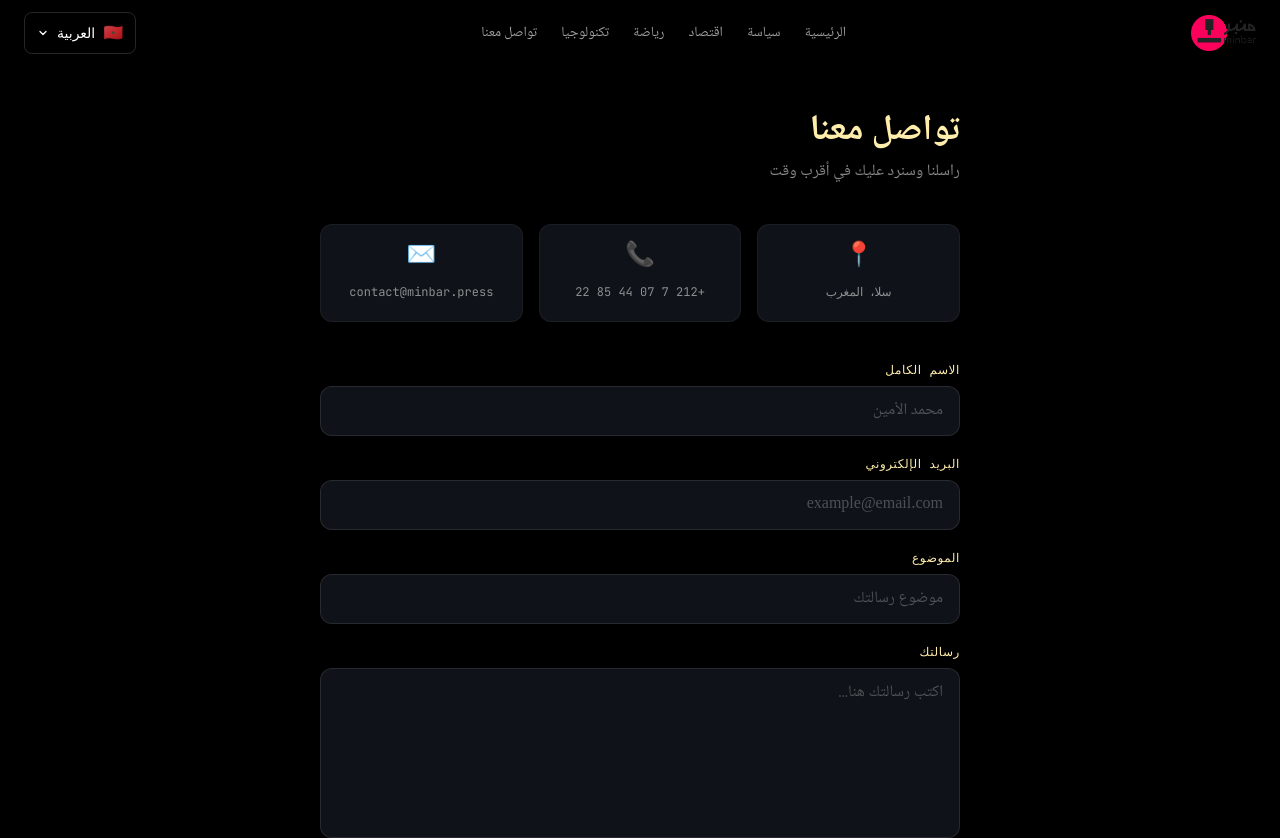
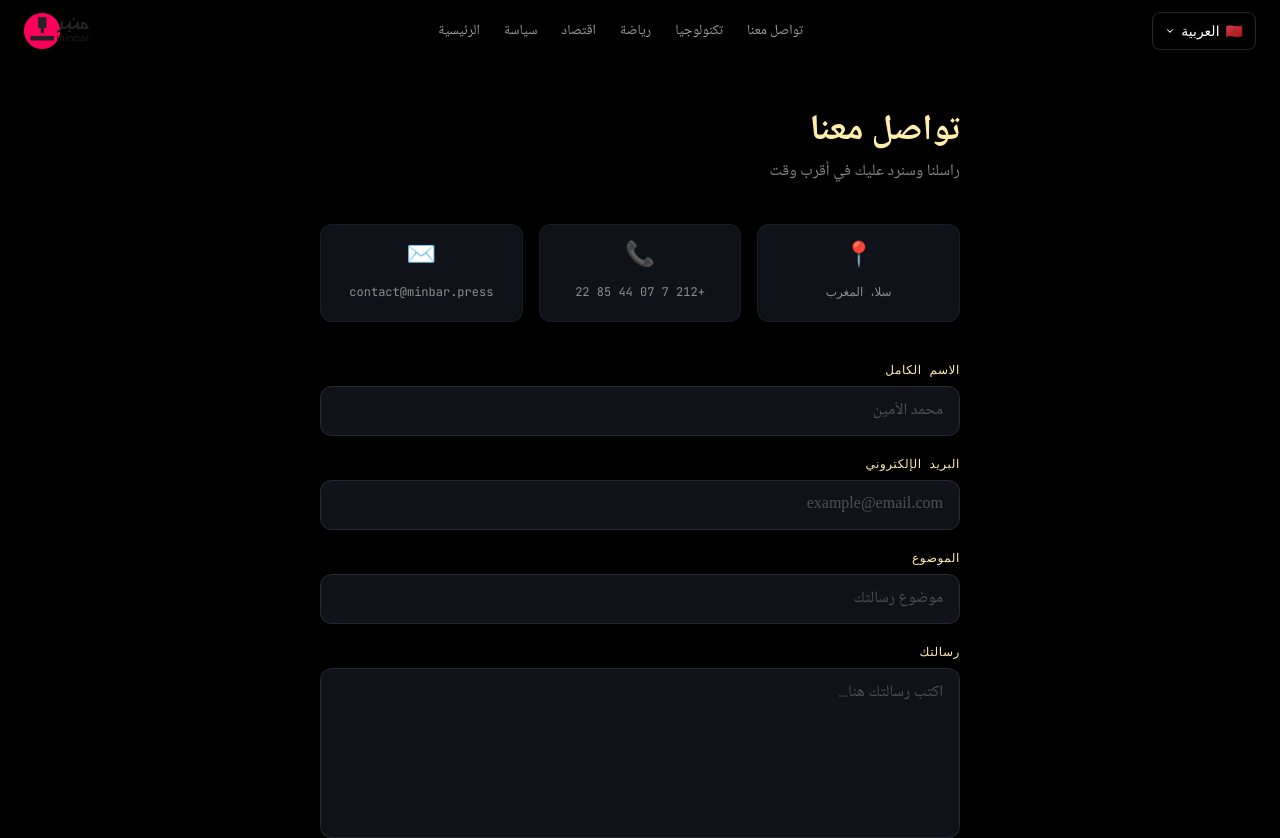
Before and after one commit to houssamelmalki-work/miinbar, a React (Create React App) app: page /contact in a window 1280 px wide. Shown: the top 838 px of the page. Built offline with nearby package versions, Linux system fonts and the light colour scheme; what tailwindcss-rtl would draw is missing.

Commit message:
Update: changement image et texte hero section

```diff
--- a/public/index.html
+++ b/public/index.html
@@ -1,8 +1,8 @@
 <!DOCTYPE html>
-<html lang="ar" >
+<html lang="ar" dir="rtl">
   <head>
     <meta charset="utf-8" />
-    <meta name="viewport" content="width=device-width, initial-scale=1" />
+    <meta name="viewport" content="width=device-width, initial-scale=1.0, maximum-scale=1.0" />
     <title>منبر — Minbar</title>
     <link
       href="https://fonts.googleapis.com/css2?family=JetBrains+Mono:wght@400;500;700&family=Noto+Naskh+Arabic:wght@400;500;700&display=swap"
--- a/src/components/Navbar.jsx
+++ b/src/components/Navbar.jsx
@@ -11,20 +11,18 @@ const langLabels = {
 };
 
 const Navbar = () => {
-  const { lang, setLang, t  } = useLang();
+  const { lang, setLang, t, isRTL } = useLang();
   const [menuOpen, setMenuOpen] = useState(false);
   const [dropOpen, setDropOpen] = useState(false);
   const [scrolled, setScrolled] = useState(false);
   const dropRef = useRef(null);
 
-  // Scroll effect
   useEffect(() => {
     const handleScroll = () => setScrolled(window.scrollY >= 50);
     window.addEventListener("scroll", handleScroll);
     return () => window.removeEventListener("scroll", handleScroll);
   }, []);
 
-  // Close dropdown when clicking outside
   useEffect(() => {
     const handleClickOutside = (e) => {
       if (dropRef.current && !dropRef.current.contains(e.target)) {
@@ -33,6 +31,15 @@ const Navbar = () => {
     };
     document.addEventListener("mousedown", handleClickOutside);
     return () => document.removeEventListener("mousedown", handleClickOutside);
+  }, []);
+
+  // Ferme le menu si on resize vers desktop
+  useEffect(() => {
+    const handleResize = () => {
+      if (window.innerWidth >= 768) setMenuOpen(false);
+    };
+    window.addEventListener("resize", handleResize);
+    return () => window.removeEventListener("resize", handleResize);
   }, []);
 
   const links = [
@@ -45,48 +52,61 @@ const Navbar = () => {
   ];
 
   return (
-    <nav className={`fixed w-full top-0 z-50 transition-all duration-300 px-3 sm:px-6 py-2 sm:py-3
-      ${scrolled ? "bg-black/95 backdrop-blur-sm shadow-lg" : "bg-black/60 backdrop-blur-sm"}`}>
-
-      <div className="max-w-7xl mx-auto flex items-center justify-between gap-3">
-
+    <nav
+      className={`fixed w-full top-0 z-50 transition-all duration-300
+        ${scrolled
+          ? "bg-black/95 backdrop-blur-sm shadow-lg shadow-black/50"
+          : "bg-black/60 backdrop-blur-sm"
+        }`}
+      style={{ maxWidth: "100vw", left: 0, right: 0 }}
+    >
+      <div
+        className="max-w-7xl mx-auto flex items-center justify-between px-3 sm:px-6 py-2 sm:py-3"
+        style={{ flexDirection: isRTL ? "row-reverse" : "row" }}
+      >
         {/* Logo */}
         <Link to="/" className="flex-shrink-0">
           <img src={logo} alt="منبر" className="h-7 sm:h-8 md:h-9 w-auto" />
         </Link>
 
-        {/* Desktop links - caché sur mobile */}
-        <ul className="hidden md:flex gap-4 lg:gap-6 list-none">
+        {/* Desktop links */}
+        <ul
+          className="hidden md:flex gap-4 lg:gap-6 list-none"
+          style={{ flexDirection: isRTL ? "row-reverse" : "row" }}
+        >
           {links.map(({ key, path }) => (
             <li key={key}>
-              <Link to={path}
-                className="text-mist/70 hover:text-gold font-arabic text-xs lg:text-sm transition-colors duration-200 whitespace-nowrap">
+              <Link
+                to={path}
+                className="text-mist/70 hover:text-gold font-arabic text-xs lg:text-sm
+                           transition-colors duration-200 whitespace-nowrap"
+              >
                 {t.nav[key]}
               </Link>
             </li>
           ))}
         </ul>
 
-        {/* Right side: Language dropdown + hamburger */}
-        <div className="flex items-center gap-2 sm:gap-3">
-
-          {/* ── Language Dropdown ── */}
+        {/* Right side: dropdown + hamburger */}
+        <div
+          className="flex items-center gap-2 sm:gap-3"
+          style={{ flexDirection: isRTL ? "row-reverse" : "row" }}
+        >
+          {/* Language Dropdown */}
           <div className="relative" ref={dropRef}>
             <button
               onClick={() => setDropOpen(!dropOpen)}
-              className="flex items-center gap-1.5 sm:gap-2 px-2 sm:px-3 py-1.5 sm:py-2 rounded-lg border border-white/15
-                         text-white text-[11px] sm:text-sm font-mono hover:border-pink/60 hover:bg-white/5
-                         transition-all duration-200"
+              className="flex items-center gap-1.5 px-2 sm:px-3 py-1.5 sm:py-2 rounded-lg
+                         border border-white/15 text-white text-[11px] sm:text-sm font-mono
+                         hover:border-pink/60 hover:bg-white/5 transition-all duration-200"
             >
-              <span className="text-sm sm:text-base">{langLabels[lang].flag}</span>
-              <span className="hidden xs:inline text-[11px] sm:text-sm">{langLabels[lang].label}</span>
-
-              {/* Arrow */}
+              <span>{langLabels[lang].flag}</span>
+              <span className="text-[11px] sm:text-sm">{langLabels[lang].label}</span>
               <svg
                 width="10" height="10" viewBox="0 0 24 24"
                 fill="none" stroke="currentColor" strokeWidth="2.5"
                 strokeLinecap="round" strokeLinejoin="round"
-                className={`transition-transform duration-200 w-2.5 h-2.5 sm:w-3 sm:h-3 ${dropOpen ? "rotate-180" : ""}`}
+                className={`transition-transform duration-200 ${dropOpen ? "rotate-180" : ""}`}
               >
                 <path d="M6 9l6 6 6-6" />
               </svg>
@@ -94,24 +114,33 @@ const Navbar = () => {
 
             {/* Dropdown menu */}
             {dropOpen && (
-              <div className="absolute top-full mt-2 right-0 w-36 sm:w-40 bg-[#0f1218] border border-white/10
-                              rounded-xl shadow-xl shadow-black/50 overflow-hidden z-50">
+              <div
+                className="absolute top-full mt-2 w-36 sm:w-40 bg-[#0a0a0a]
+                           border border-white/10 rounded-xl shadow-xl shadow-black/80
+                           overflow-hidden z-50"
+                style={{ [isRTL ? "left" : "right"]: 0 }}
+              >
                 {Object.entries(langLabels).map(([code, { label, flag }]) => (
                   <button
                     key={code}
                     onClick={() => { setLang(code); setDropOpen(false); }}
-                    className={`w-full flex items-center gap-2 sm:gap-3 px-3 sm:px-4 py-2.5 sm:py-3 text-[11px] sm:text-sm font-mono
-                                transition-colors duration-150 text-left
+                    className={`w-full flex items-center gap-2 px-3 sm:px-4 py-2.5 sm:py-3
+                                text-[11px] sm:text-sm font-mono transition-colors duration-150
+                                border-b border-white/5 last:border-b-0
+                                ${isRTL ? "flex-row-reverse text-right" : "text-left"}
                                 ${lang === code
                                   ? "bg-pink/20 text-pink font-bold"
                                   : "text-mist/70 hover:bg-white/5 hover:text-white"}`}
                   >
-                    <span className="text-sm sm:text-base">{flag}</span>
+                    <span>{flag}</span>
                     <span>{label}</span>
                     {lang === code && (
-                      <svg className="ml-auto w-3 h-3 sm:w-3.5 sm:h-3.5" viewBox="0 0 24 24"
+                      <svg
+                        className={isRTL ? "mr-auto" : "ml-auto"}
+                        width="12" height="12" viewBox="0 0 24 24"
                         fill="none" stroke="currentColor" strokeWidth="3"
-                        strokeLinecap="round" strokeLinejoin="round">
+                        strokeLinecap="round" strokeLinejoin="round"
+                      >
                         <path d="M20 6L9 17l-5-5" />
                       </svg>
                     )}
@@ -121,23 +150,58 @@ const Navbar = () => {
             )}
           </div>
 
-          {/* Hamburger mobile */}
-          <button className="md:hidden text-white p-1" onClick={() => setMenuOpen(!menuOpen)}>
+          {/* Hamburger */}
+          <button
+            className="md:hidden text-white p-1.5 rounded-lg
+                       hover:bg-white/10 transition-colors duration-200"
+            onClick={() => setMenuOpen(!menuOpen)}
+            aria-label="Menu"
+          >
             {menuOpen ? <FaTimes size={18} /> : <FaBars size={18} />}
           </button>
         </div>
       </div>
 
-      {/* Mobile menu */}
+      {/* ── Mobile menu ── */}
       {menuOpen && (
-        <div className="md:hidden absolute top-full left-0 w-full bg-black/97 backdrop-blur-sm
-                        py-4 sm:py-6 flex flex-col items-center gap-3 sm:gap-5 border-t border-white/10">
-          {links.map(({ key, path }) => (
-            <Link key={key} to={path} onClick={() => setMenuOpen(false)}
-              className="text-mist/80 hover:text-gold font-arabic text-base sm:text-lg transition-colors">
+        <div
+          className="md:hidden absolute top-full left-0 w-full
+                     flex flex-col items-center gap-0
+                     border-t border-white/10"
+          style={{
+            background: "rgba(5, 5, 5, 0.98)",
+            backdropFilter: "blur(20px)",
+            WebkitBackdropFilter: "blur(20px)",
+          }}
+        >
+          {/* Links */}
+          {links.map(({ key, path }, index) => (
+            <Link
+              key={key}
+              to={path}
+              onClick={() => setMenuOpen(false)}
+              className="w-full text-center font-arabic text-base
+                         text-mist/80 hover:text-gold
+                         transition-all duration-200
+                         py-4 px-6
+                         hover:bg-white/5"
+              style={{
+                borderBottom: index < links.length - 1
+                  ? "1px solid rgba(255,255,255,0.06)"
+                  : "none",
+              }}
+            >
               {t.nav[key]}
             </Link>
           ))}
+
+          {/* Ligne décorative bas */}
+          <div className="py-4 flex flex-col items-center gap-2">
+            <div className="w-10 h-0.5 bg-pink rounded-full opacity-60" />
+            <p className="text-mist/30 font-mono text-[10px] tracking-widest">
+              MINBAR · منبر
+            </p>
+          </div>
         </div>
       )}
     </nav>
--- a/src/index.css
+++ b/src/index.css
@@ -2,28 +2,35 @@
 @tailwind components;
 @tailwind utilities;
 
-* {
+*,
+*::before,
+*::after {
   box-sizing: border-box;
+}
+
+html {
+  overflow-x: hidden;
+  width: 100%;
 }
 
 body {
   font-family: "Noto Naskh Arabic", serif;
   background: #000;
   margin: 0;
-  /* ✅ empêche le débordement horizontal */
+  padding: 0;
   overflow-x: hidden;
-  max-width: 100vw;
+  width: 100%;
+  min-height: 100vh;
 }
 
-/* ✅ Fix RTL overflow sur mobile */
-html[dir="rtl"] body {
+#root {
   overflow-x: hidden;
+  width: 100%;
 }
+
+.scrollbar-hide::-webkit-scrollbar { display: none; }
+.scrollbar-hide { -ms-overflow-style: none; scrollbar-width: none; }
 
 html[dir="rtl"] .animate-marquee {
   animation-direction: reverse;
 }
-
-/* Cache scrollbar filtre */
-.scrollbar-hide::-webkit-scrollbar { display: none; }
-.scrollbar-hide { -ms-overflow-style: none; scrollbar-width: none; }
```
